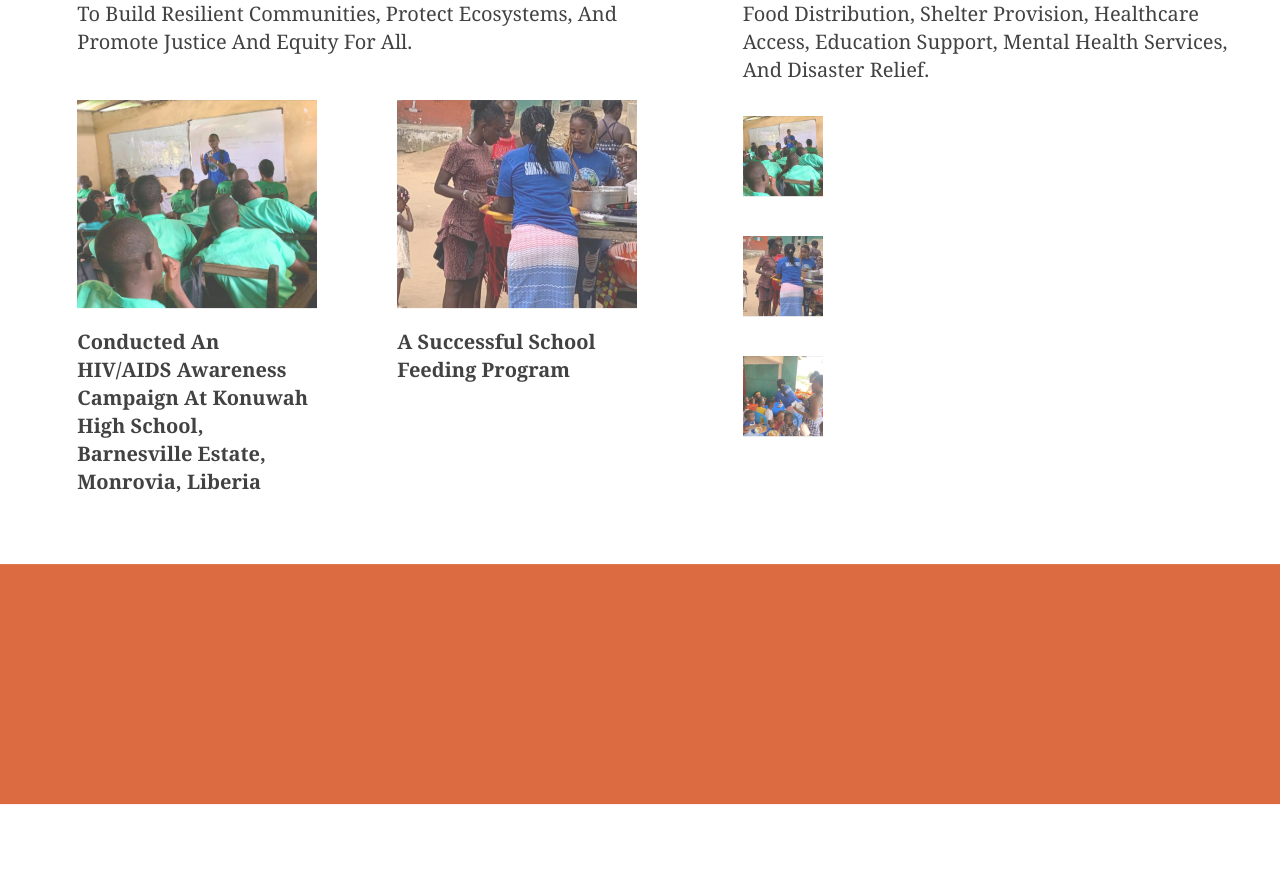
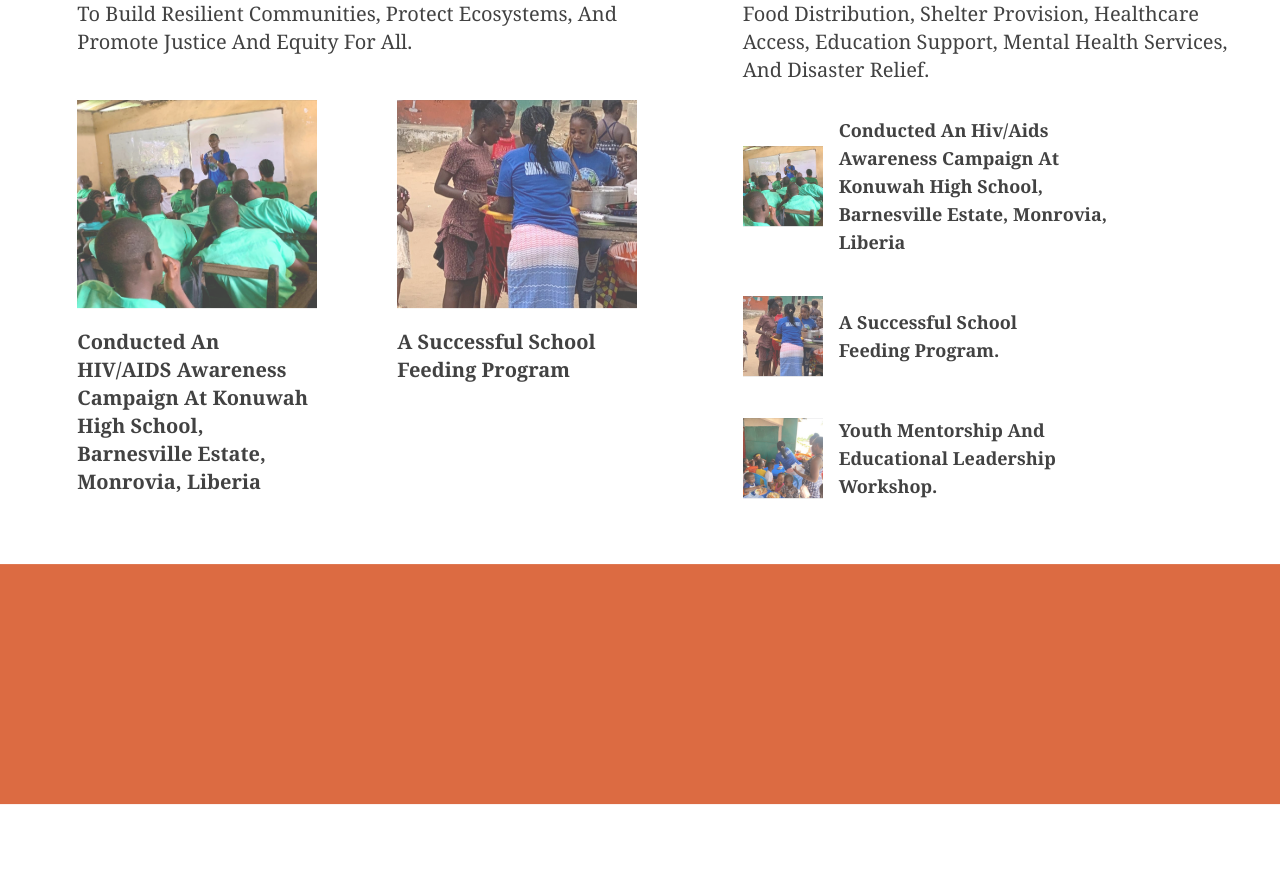
Before and after one commit to RobustTechLiberia/saints_of_humanity, a React (Vite) app: page /#/ in a window 1280 px wide. Shown: the part 2251-3138 px from the top of the page. Built offline with nearby package versions, Linux system fonts and the light colour scheme.

Commit message:
deployment

```diff
--- a/src/components/recent_projects.jsx
+++ b/src/components/recent_projects.jsx
@@ -47,6 +47,7 @@ class RecentProjects extends React.Component {
               </div>
             </div>
           </div>
+
           {/* events */}
           <div className="lg:w-lg md:w-auto w-auto bg-white md:my-20 lg:my-20 my-5 mx-3">
             <span className="font-serif text-3xl md:text-3xl md:mx-0 lg:mx-0 mx-4 capitalize text-left font-semibold">
@@ -58,19 +59,34 @@ class RecentProjects extends React.Component {
               support, mental health services, and disaster relief.
             </p>
 
-            <div className="flex flex-col my-5 md:justify-start md:mx-0 lg:mx-0 mx-3 md:items-start h-auto bg-white">
-              <div className="w-20 bg-gray-800 h-20 flex flex-wrap justify-start items-start">
+            {/* Event Item 1 */}
+            <div className="flex flex-row gap-4 my-5 md:justify-start md:mx-0 lg:mx-0 mx-3 items-center h-auto bg-white">
+              <div className="w-20 bg-gray-800 h-20 flex-shrink-0">
                 <img src={img1} alt="" className="w-20 h-20 object-cover" />
               </div>
+              <div className="font-serif text-lg font-semibold md:w-72 capitalize">
+                conducted an hiv/aids awareness campaign at konuwah high school,
+                barnesville estate, monrovia, liberia
+              </div>
             </div>
-            <div className="flex flex-col my-10 md:justify-start md:mx-0 lg:mx-0 mx-3 md:items-start h-auto bg-white">
-              <div className="w-20 bg-gray-800 h-20">
+
+            {/* Event Item 2 */}
+            <div className="flex flex-row gap-4 my-10 md:justify-start md:mx-0 lg:mx-0 mx-3 items-center h-auto bg-white">
+              <div className="w-20 bg-gray-800 h-20 flex-shrink-0">
                 <img src={img2} alt="" className="w-20 h-20 object-cover" />
               </div>
+              <div className="font-serif text-lg font-semibold md:w-60 capitalize">
+                a successful school feeding program.
+              </div>
             </div>
-            <div className="flex flex-col my-10 md:justify-start md:mx-0 lg:mx-0 mx-3 md:items-start h-auto bg-white">
-              <div className="w-20 bg-gray-800 h-20">
+
+            {/* Event Item 3 */}
+            <div className="flex flex-row gap-4 my-10 md:justify-start md:mx-0 lg:mx-0 mx-3 items-center h-auto bg-white">
+              <div className="w-20 bg-gray-800 h-20 flex-shrink-0">
                 <img src={img3} alt="" className="w-20 h-20 object-cover" />
+              </div>
+              <div className="font-serif text-lg font-semibold md:w-72 capitalize">
+                Youth mentorship and educational leadership workshop.
               </div>
             </div>
           </div>
```
